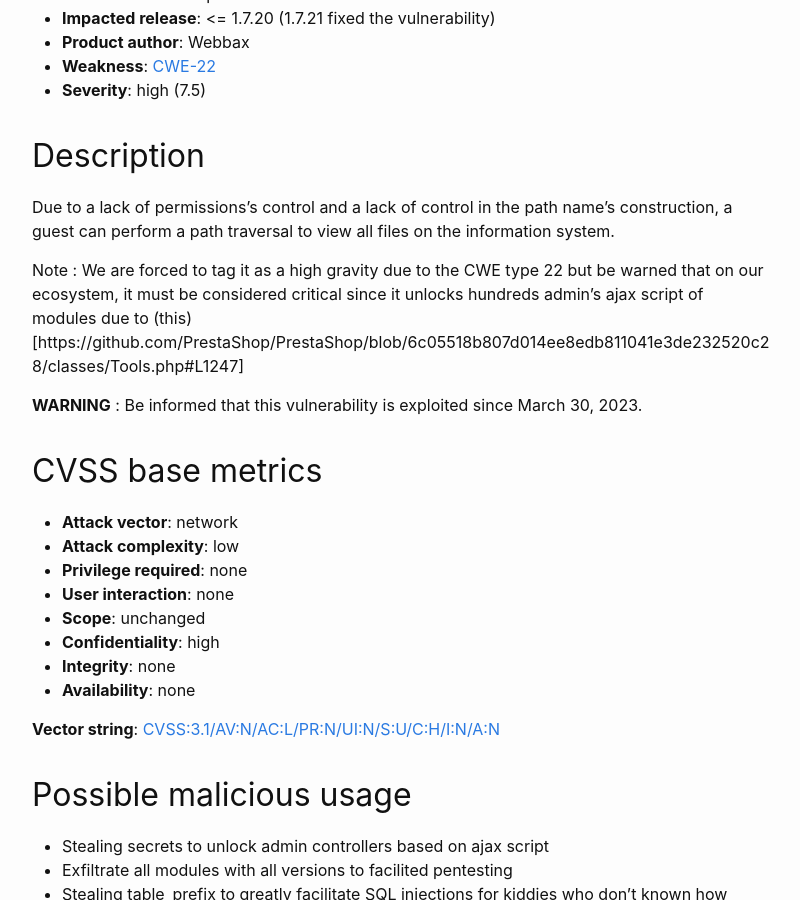
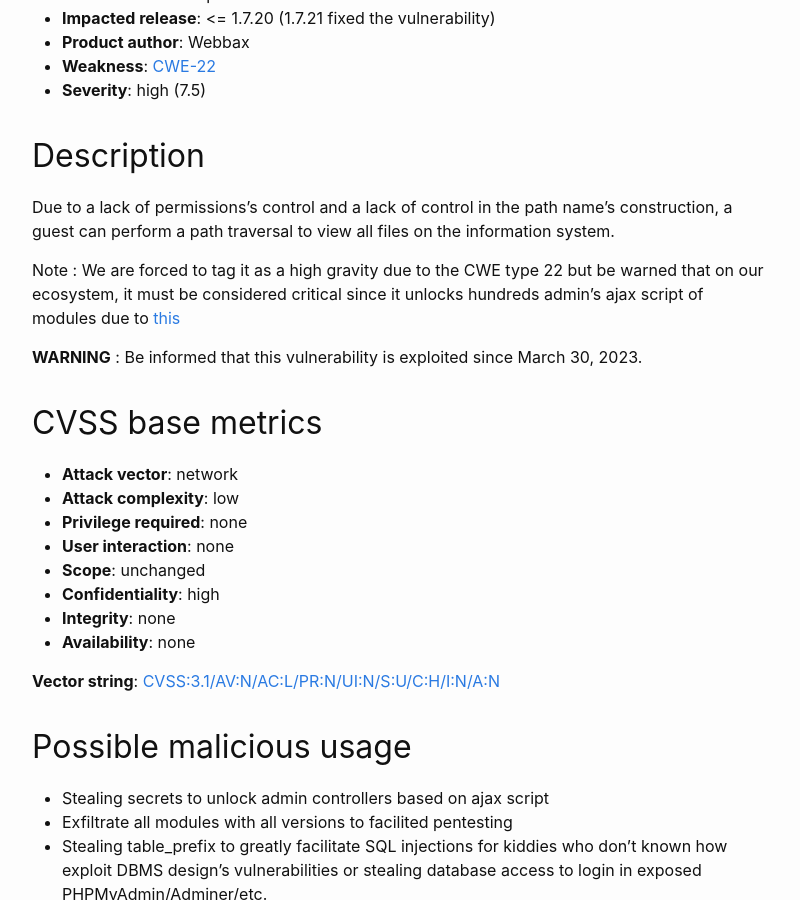
Before and after one commit to friends-of-presta/security-advisories, a Jekyll site: the page built from _posts/2023-05-16-customexporter.md, in a window 1280 px wide and 900 px high, scrolled down 534 px. Shown: the whole window, without its empty margins (238-1038 px from the left). Built offline with Jekyll 4.4.1, drawn with Linux system fonts in a browser that asks for light colours.

Commit message:
Update 2023-05-16-customexporter.md

```diff
--- a/_posts/2023-05-16-customexporter.md
+++ b/_posts/2023-05-16-customexporter.md
@@ -27,7 +27,7 @@ In the module "Custom Exporter" (customexporter), a guest can download personnal
 
 Due to a lack of permissions's control and a lack of control in the path name's construction, a guest can perform a path traversal to view all files on the information system.
 
-Note : We are forced to tag it as a high gravity due to the CWE type 22 but be warned that on our ecosystem, it must be considered critical since it unlocks hundreds admin's ajax script of modules due to (this)[https://github.com/PrestaShop/PrestaShop/blob/6c05518b807d014ee8edb811041e3de232520c28/classes/Tools.php#L1247]
+Note : We are forced to tag it as a high gravity due to the CWE type 22 but be warned that on our ecosystem, it must be considered critical since it unlocks hundreds admin's ajax script of modules due to [this](https://github.com/PrestaShop/PrestaShop/blob/6c05518b807d014ee8edb811041e3de232520c28/classes/Tools.php#L1247)
 
 **WARNING** : Be informed that this vulnerability is exploited since March 30, 2023.
 
```
